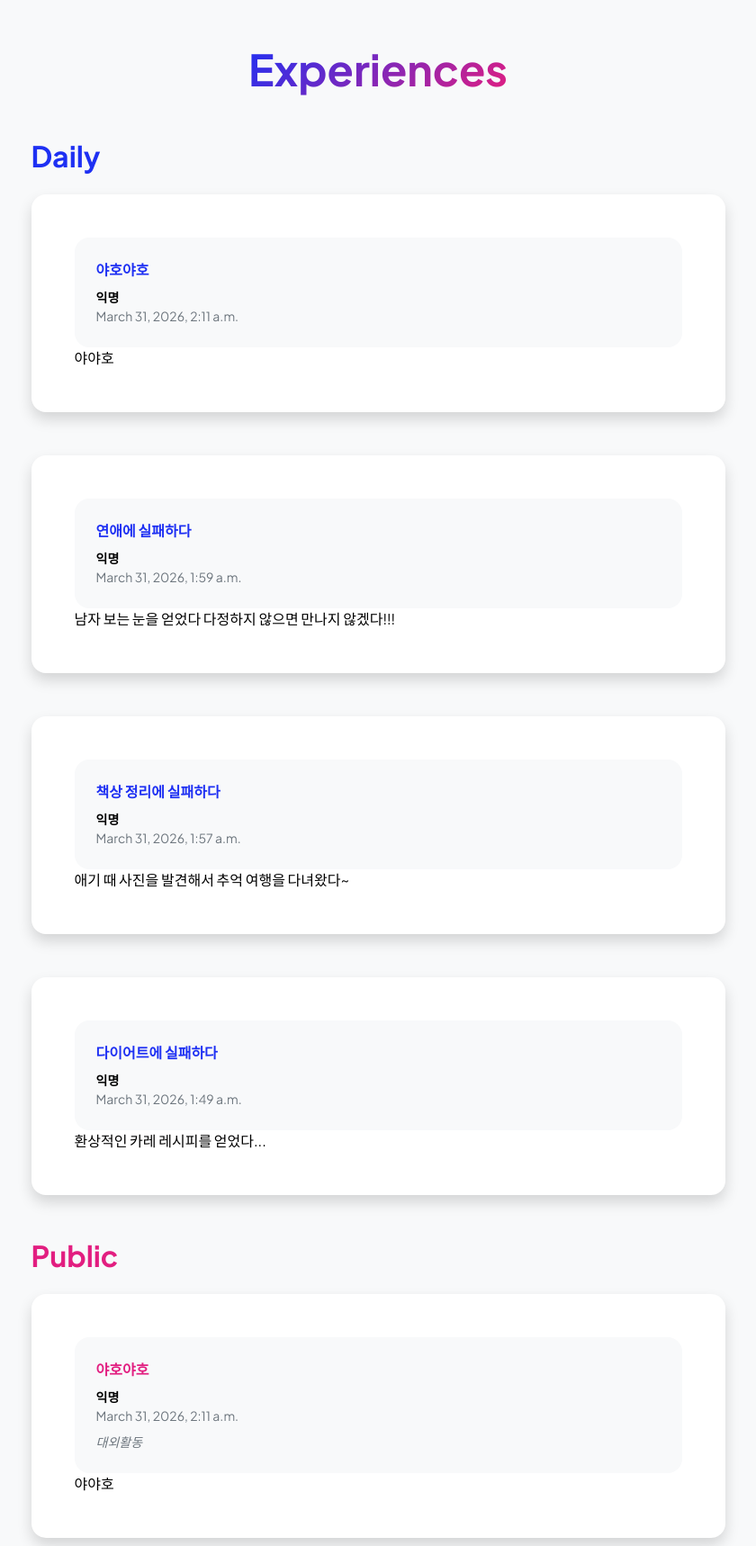
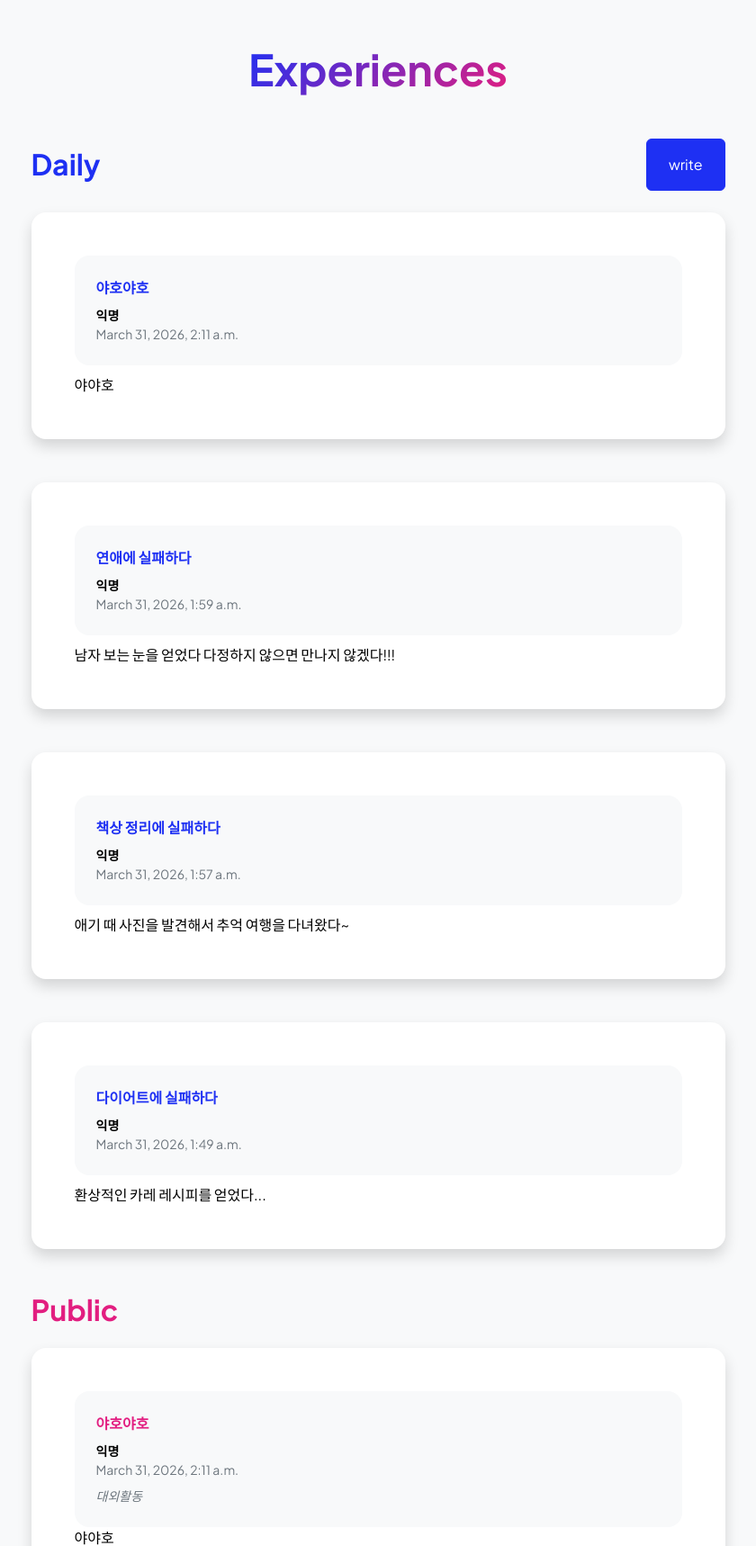
Before and after one commit to unvya/likelion-3-2-CRUD, a Django app: page /experiences/ in a window 1280 px wide. Shown: the part 72-1790 px from the top of the page at 90% size, without its empty margins (220-1060 px from the left). Run offline with Django 5.2, Linux system fonts and the light colour scheme; data comes from the database, SQL or seed files in the repository; both versions use the stored data as it was after the commit; some libraries are stand-ins or nearby versions.

Commit message:
CRUD 프로젝트

```diff
--- a/myblogProject/experiences/templates/experience.html
+++ b/myblogProject/experiences/templates/experience.html
@@ -54,12 +54,17 @@
                     <section>
                         <div class="d-flex align-items-center justify-content-between mb-4">
                             <h2 class="text-primary fw-bolder mb-0">Daily</h2>
+
+                            <div class = "d-flex gap-2">
+                            <a class="btn btn-primary px-4 py-3" href="{% url 'create' %}">write</a>
+                            </div>
+
                         </div>
                         <!-- Experience Card 1-->
                         {% for post in experiences %}
                         <div class="card shadow border-0 rounded-4 mb-5">
                             <div class="card-body p-5">
-                                <div class="row align-items-center gx-5">
+                                <div class="row align-items-center gx-5" style="gap: 10px;">
                                     <div class="col text-center text-lg-start mb-4 mb-lg-0">
                                         <div class="bg-light p-4 rounded-4">
                                             <a href="{% url 'experience_detail' post.id %}"
@@ -69,7 +74,7 @@
                                                 <div class="small text-muted">{{ post.created_at }}</div>
                                         </div>
                                     </div>
-                                    <div class="col-lg-8">
+                                    <div class="col-lg-8 px-6">
                                         <div>{{ post.body }}</div>
                                     </div>
                                     </a>
--- a/myblogProject/experiences/templates/experience_detail.html
+++ b/myblogProject/experiences/templates/experience_detail.html
@@ -65,7 +65,7 @@
                         <div class="card shadow border-0 rounded-4 mb-5">
                             <div class="card-body p-5">
                                 <div class="row align-items-center gx-5">
-                                    <div class="col text-center text-lg-start mb-4 mb-lg-0">
+                                    <div class="col text-center text-lg-start mb-4 mb-lg-0 me-lg-5">
                                         <div class="bg-light p-4 rounded-4">
                                             <div class="text-primary fw-bolder mb-2"> {{ experience.title }} </div>
                                             <div class="small fw-bolder">익명</div>
--- a/myblogProject/experiences/views.py
+++ b/myblogProject/experiences/views.py
@@ -12,7 +12,7 @@ def create(request):
         form = PostModelForm(request.POST)
         if form.is_valid():
             form.save()
-            return redirect('home')
+            return redirect('experiences')
     else:
         form = PostModelForm()
     return render(request, 'form_create.html', {'form': form})
```
Also changed, not shown: myblogProject/db.sqlite3.
